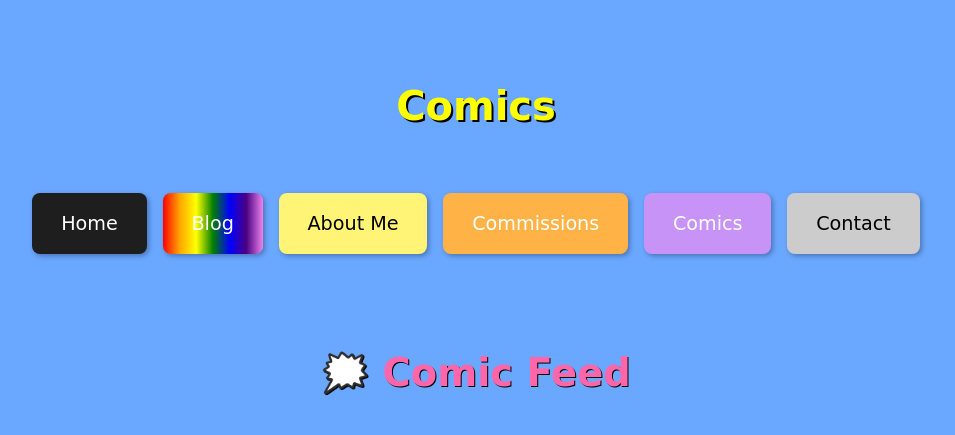
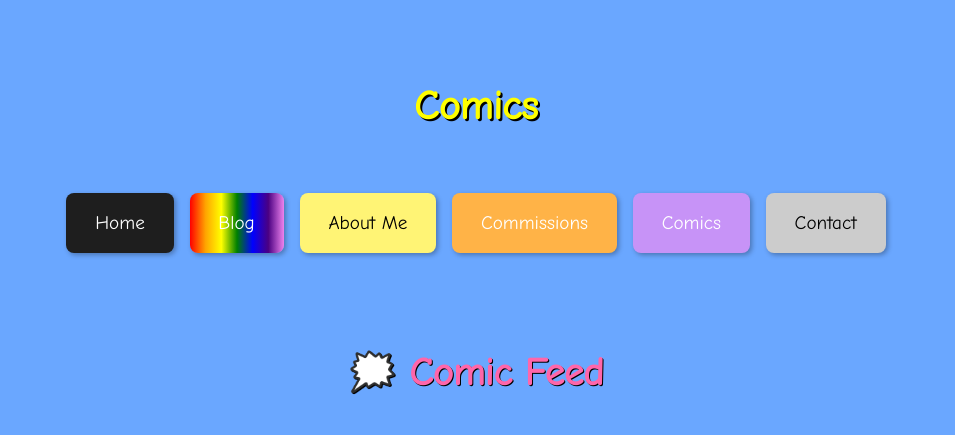
Before and after one commit to Chrissy-and-Chloe/ipodpuppywebsite, a Jekyll site: the page built from comics.html, in a window 1280 px wide. Shown: the top 435 px of the page, without its empty margins (164-1119 px from the left). Built offline with Jekyll 4.4.1, drawn with Linux system fonts in a browser that asks for light colours.

Commit message:
Update style.css

```diff
--- a/assets/css/style.css
+++ b/assets/css/style.css
@@ -1,7 +1,7 @@
 body {
   background-color: #6aa7ff;
   color: white;
-  font-family: 'Comic Sans MS', cursive, sans-serif;
+  font-family: 'Comic Neue', 'Comic Sans MS', sans-serif;
   text-align: center;
   padding: 2em;
 }
```
